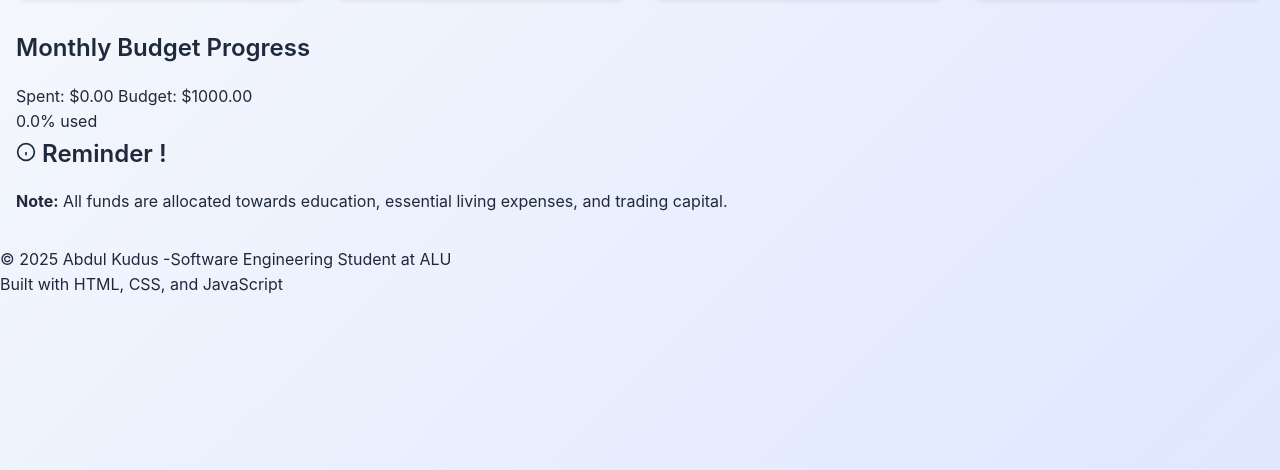
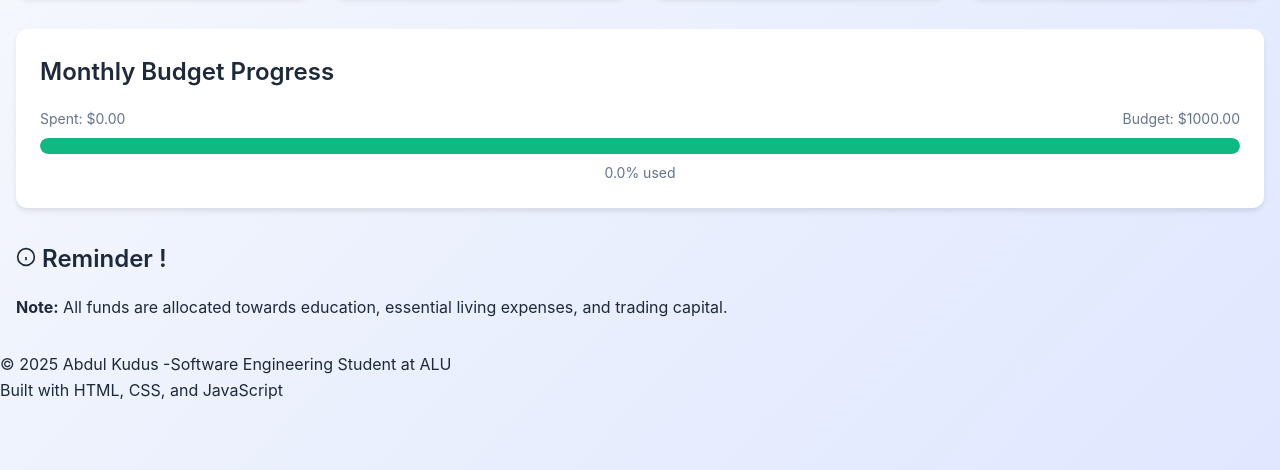
Before and after one commit to Abdull-Kudus/Student-finance-tracker, a plain HTML site: page index.html in a window 1280 px wide. Shown: the part 330-800 px from the top of the page. Drawn offline with Linux system fonts and the light colour scheme; files that its build step writes are made by us from their sources.

Commit message:
feat: budget style

```diff
--- a/main.css
+++ b/main.css
@@ -308,3 +308,46 @@ h3 {
 .stat-value.text-success {
     color: var(--success);
 }
+
+/* BUDGET PROGRESS */
+.budget-progress-container {
+    background: white;
+    padding: 1.5rem;
+    border-radius: var(--radius-lg);
+    box-shadow: var(--shadow-md);
+    margin-bottom: 2rem;
+}
+
+.budget-info {
+    display: flex;
+    justify-content: space-between;
+    font-size: 0.875rem;
+    margin-bottom: 0.5rem;
+    color: var(--text-secondary);
+}
+
+.progress-bar-container {
+    width: 100%;
+    height: 1rem;
+    background: #e5e7eb;
+    border-radius: 9999px;
+    overflow: hidden;
+}
+
+.progress-bar {
+    height: 100%;
+    background: var(--success);
+    transition: width 0.5s ease, background-color 0.3s ease;
+    border-radius: 9999px;
+}
+
+.progress-bar.over-budget {
+    background: var(--danger);
+}
+
+.progress-percentage {
+    text-align: center;
+    font-size: 0.875rem;
+    color: var(--text-secondary);
+    margin-top: 0.5rem;
+}
```
